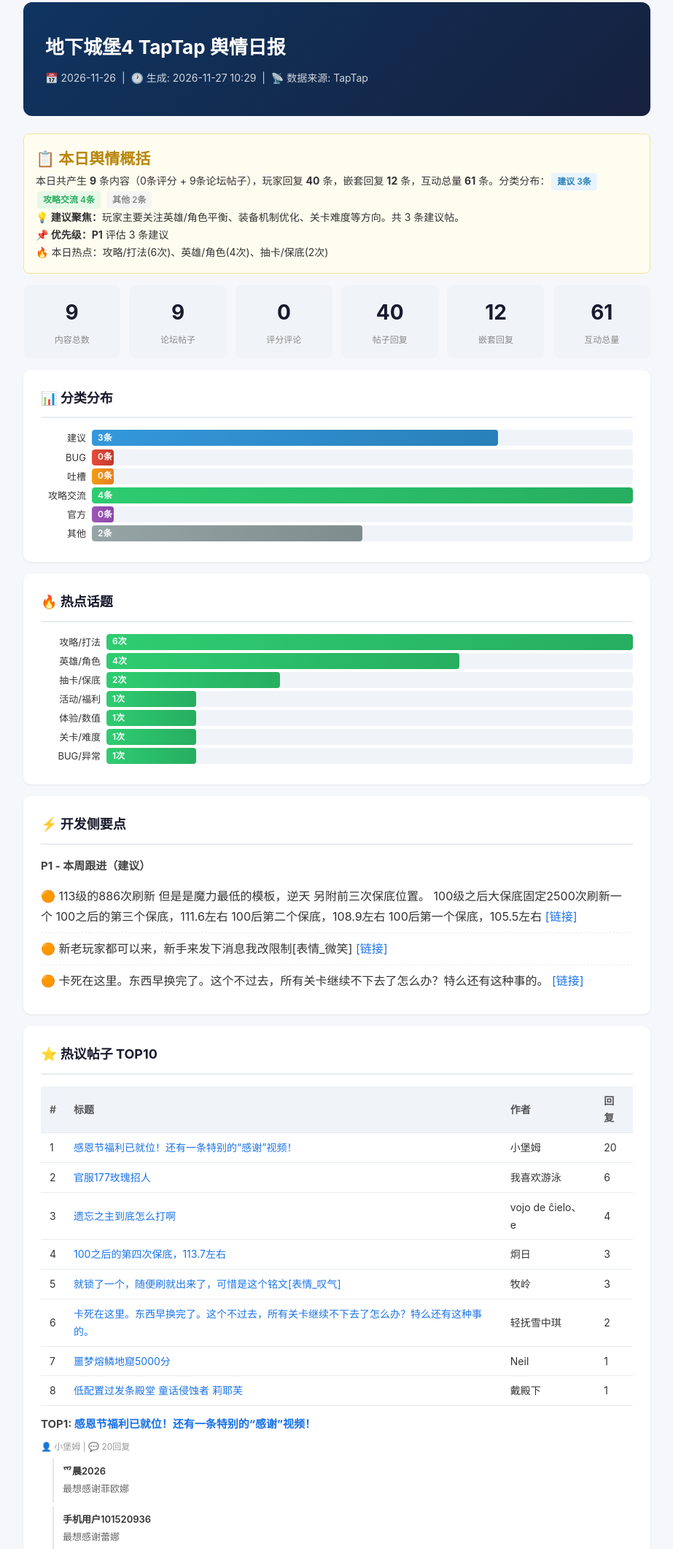
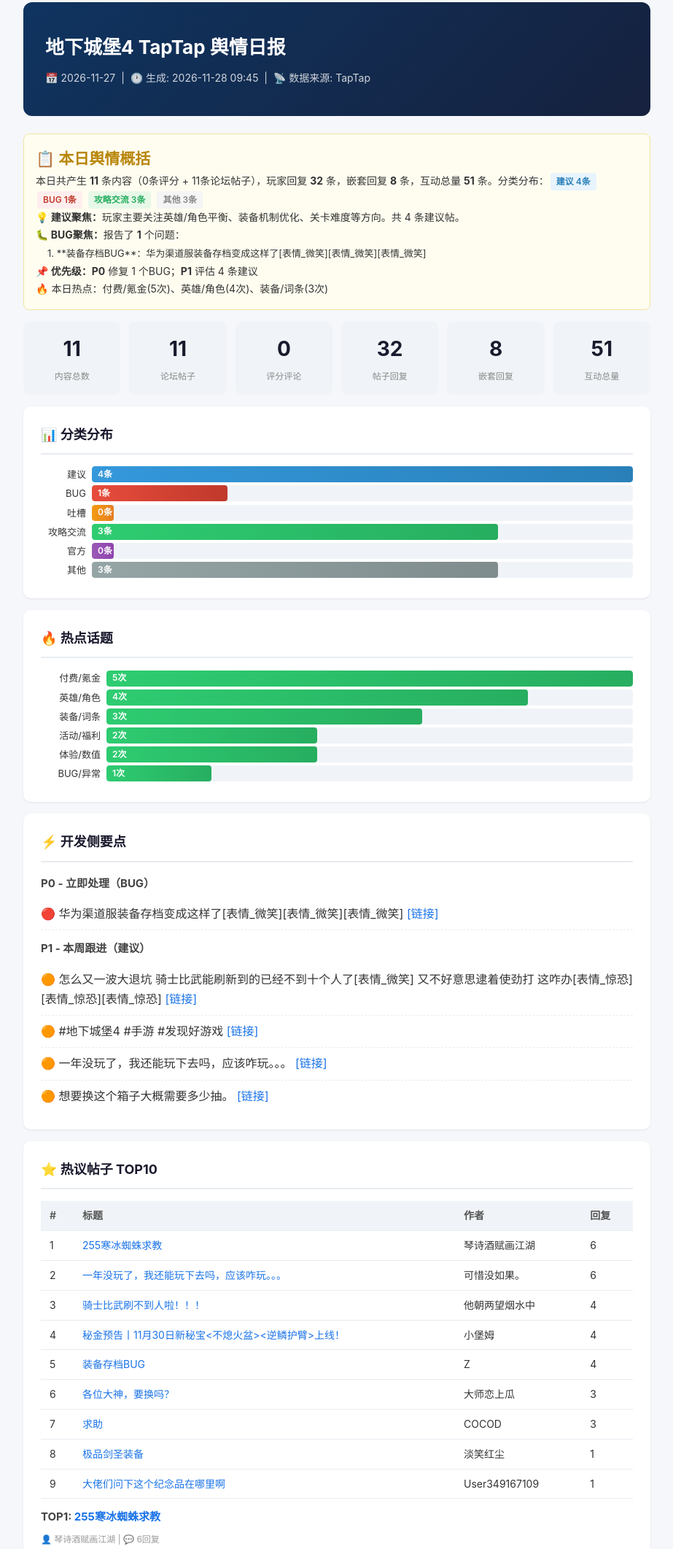
Before and after one commit to linyy663/dungeon4-monitor, a plain HTML site: page daily/index.html in a window 1280 px wide. Shown: the part 17-2140 px from the top of the page at 73% size, without its empty margins (178-1101 px from the left). Drawn offline with Linux system fonts and the light colour scheme.

Commit message:
deploy: 6bda1e94da36c2d338b74b09e0cc7ae26ed8d3a9

```diff
--- a/daily/index.html
+++ b/daily/index.html
@@ -3,7 +3,7 @@
 <head>
 <meta charset="utf-8">
 <meta name="viewport" content="width=device-width,initial-scale=1">
-<title>地下城堡4 TapTap舆情日报 2026-11-26</title>
+<title>地下城堡4 TapTap舆情日报 2026-11-27</title>
 <style>
 *{margin:0;padding:0;box-sizing:border-box}
 body{font-family:-apple-system,BlinkMacSystemFont,"Segoe UI",Roboto,sans-serif;background:#f5f7fa;color:#333;line-height:1.7}
@@ -66,105 +66,108 @@ a:hover{text-decoration:underline}
 <div class="container">
 <div class="header" style="background:linear-gradient(135deg,#0f3460,#16213e)">
 <h1>地下城堡4 TapTap 舆情日报</h1>
-<div class="meta">📅 2026-11-26 &nbsp;|&nbsp; 🕐 生成: 2026-11-27 10:29 &nbsp;|&nbsp; 📡 数据来源: TapTap</div>
+<div class="meta">📅 2026-11-27 &nbsp;|&nbsp; 🕐 生成: 2026-11-28 09:45 &nbsp;|&nbsp; 📡 数据来源: TapTap</div>
 </div>
 <div class="summary-box"><h2>📋 本日舆情概括</h2>
-<p>本日共产生 <strong>9</strong> 条内容（0条评分 + 9条论坛帖子），玩家回复 <strong>40</strong> 条，嵌套回复 <strong>12</strong> 条，互动总量 <strong>61</strong> 条。分类分布：<span class="tag tag-suggest">建议 3条</span> <span class="tag tag-guide">攻略交流 4条</span> <span class="tag tag-other">其他 2条</span></p>
-<p><strong>💡 建议聚焦：</strong>玩家主要关注英雄/角色平衡、装备机制优化、关卡难度等方向。共 3 条建议帖。</p>
-<p><strong>📌 优先级：</strong><strong>P1</strong> 评估 3 条建议</p>
-<p>🔥 本日热点：攻略/打法(6次)、英雄/角色(4次)、抽卡/保底(2次)</p>
+<p>本日共产生 <strong>11</strong> 条内容（0条评分 + 11条论坛帖子），玩家回复 <strong>32</strong> 条，嵌套回复 <strong>8</strong> 条，互动总量 <strong>51</strong> 条。分类分布：<span class="tag tag-suggest">建议 4条</span> <span class="tag tag-bug">BUG 1条</span> <span class="tag tag-guide">攻略交流 3条</span> <span class="tag tag-other">其他 3条</span></p>
+<p><strong>💡 建议聚焦：</strong>玩家主要关注英雄/角色平衡、装备机制优化、关卡难度等方向。共 4 条建议帖。</p>
+<p><strong>🐛 BUG聚焦：</strong>报告了 <strong>1</strong> 个问题：</p>
+<p style="margin:2px 0 2px 16px;font-size:13px">1. **装备存档BUG**：华为渠道服装备存档变成这样了[表情_微笑][表情_微笑][表情_微笑]</p>
+<p><strong>📌 优先级：</strong><strong>P0</strong> 修复 1 个BUG；<strong>P1</strong> 评估 4 条建议</p>
+<p>🔥 本日热点：付费/氪金(5次)、英雄/角色(4次)、装备/词条(3次)</p>
 </div>
 <div class="stats-grid">
-<div class="stat-box"><div class="num">9</div><div class="label">内容总数</div></div>
-<div class="stat-box"><div class="num">9</div><div class="label">论坛帖子</div></div>
+<div class="stat-box"><div class="num">11</div><div class="label">内容总数</div></div>
+<div class="stat-box"><div class="num">11</div><div class="label">论坛帖子</div></div>
 <div class="stat-box"><div class="num">0</div><div class="label">评分评论</div></div>
-<div class="stat-box"><div class="num">40</div><div class="label">帖子回复</div></div>
-<div class="stat-box"><div class="num">12</div><div class="label">嵌套回复</div></div>
-<div class="stat-box"><div class="num">61</div><div class="label">互动总量</div></div>
+<div class="stat-box"><div class="num">32</div><div class="label">帖子回复</div></div>
+<div class="stat-box"><div class="num">8</div><div class="label">嵌套回复</div></div>
+<div class="stat-box"><div class="num">51</div><div class="label">互动总量</div></div>
 </div>
 <div class="card"><h2>📊 分类分布</h2>
-<div class="bar-chart"><div class="bar-label">建议</div><div class="bar-track"><div class="bar-fill bar-suggest" style="width:75%">3条</div></div></div>
-<div class="bar-chart"><div class="bar-label">BUG</div><div class="bar-track"><div class="bar-fill bar-bug" style="width:0%">0条</div></div></div>
+<div class="bar-chart"><div class="bar-label">建议</div><div class="bar-track"><div class="bar-fill bar-suggest" style="width:100%">4条</div></div></div>
+<div class="bar-chart"><div class="bar-label">BUG</div><div class="bar-track"><div class="bar-fill bar-bug" style="width:25%">1条</div></div></div>
 <div class="bar-chart"><div class="bar-label">吐槽</div><div class="bar-track"><div class="bar-fill bar-complain" style="width:0%">0条</div></div></div>
-<div class="bar-chart"><div class="bar-label">攻略交流</div><div class="bar-track"><div class="bar-fill bar-guide" style="width:100%">4条</div></div></div>
+<div class="bar-chart"><div class="bar-label">攻略交流</div><div class="bar-track"><div class="bar-fill bar-guide" style="width:75%">3条</div></div></div>
 <div class="bar-chart"><div class="bar-label">官方</div><div class="bar-track"><div class="bar-fill bar-official" style="width:0%">0条</div></div></div>
-<div class="bar-chart"><div class="bar-label">其他</div><div class="bar-track"><div class="bar-fill bar-other" style="width:50%">2条</div></div></div>
+<div class="bar-chart"><div class="bar-label">其他</div><div class="bar-track"><div class="bar-fill bar-other" style="width:75%">3条</div></div></div>
 </div>
 <div class="card"><h2>🔥 热点话题</h2>
-<div class="bar-chart"><div class="bar-label" style="width:90px">攻略/打法</div><div class="bar-track"><div class="bar-fill bar-guide" style="width:100%">6次</div></div></div>
-<div class="bar-chart"><div class="bar-label" style="width:90px">英雄/角色</div><div class="bar-track"><div class="bar-fill bar-guide" style="width:67%">4次</div></div></div>
-<div class="bar-chart"><div class="bar-label" style="width:90px">抽卡/保底</div><div class="bar-track"><div class="bar-fill bar-guide" style="width:33%">2次</div></div></div>
-<div class="bar-chart"><div class="bar-label" style="width:90px">活动/福利</div><div class="bar-track"><div class="bar-fill bar-guide" style="width:17%">1次</div></div></div>
-<div class="bar-chart"><div class="bar-label" style="width:90px">体验/数值</div><div class="bar-track"><div class="bar-fill bar-guide" style="width:17%">1次</div></div></div>
-<div class="bar-chart"><div class="bar-label" style="width:90px">关卡/难度</div><div class="bar-track"><div class="bar-fill bar-guide" style="width:17%">1次</div></div></div>
-<div class="bar-chart"><div class="bar-label" style="width:90px">BUG/异常</div><div class="bar-track"><div class="bar-fill bar-guide" style="width:17%">1次</div></div></div>
+<div class="bar-chart"><div class="bar-label" style="width:90px">付费/氪金</div><div class="bar-track"><div class="bar-fill bar-guide" style="width:100%">5次</div></div></div>
+<div class="bar-chart"><div class="bar-label" style="width:90px">英雄/角色</div><div class="bar-track"><div class="bar-fill bar-guide" style="width:80%">4次</div></div></div>
+<div class="bar-chart"><div class="bar-label" style="width:90px">装备/词条</div><div class="bar-track"><div class="bar-fill bar-guide" style="width:60%">3次</div></div></div>
+<div class="bar-chart"><div class="bar-label" style="width:90px">活动/福利</div><div class="bar-track"><div class="bar-fill bar-guide" style="width:40%">2次</div></div></div>
+<div class="bar-chart"><div class="bar-label" style="width:90px">体验/数值</div><div class="bar-track"><div class="bar-fill bar-guide" style="width:40%">2次</div></div></div>
+<div class="bar-chart"><div class="bar-label" style="width:90px">BUG/异常</div><div class="bar-track"><div class="bar-fill bar-guide" style="width:20%">1次</div></div></div>
 </div>
 <div class="card"><h2>⚡ 开发侧要点</h2>
+<h3 class="p0">P0 - 立即处理（BUG）</h3>
+<div class="priority-item">🔴 华为渠道服装备存档变成这样了[表情_微笑][表情_微笑][表情_微笑]
+ <a href="https://www.taptap.cn/moment/875348765328804043" target="_blank">[链接]</a>
+</div>
 <h3 class="p1">P1 - 本周跟进（建议）</h3>
-<div class="priority-item">🟠 113级的886次刷新
-但是是魔力最低的模板，逆天
-另附前三次保底位置。
-100级之后大保底固定2500次刷新一个
-100之后的第三个保底，111.6左右
-100后第二个保底，108.9左右
-100后第一个保底，105.5左右
- <a href="https://www.taptap.cn/moment/875058486461860969" target="_blank">[链接]</a>
+<div class="priority-item">🟠 怎么又一波大退坑 骑士比武能刷新到的已经不到十个人了[表情_微笑]
+又不好意思逮着使劲打 这咋办[表情_惊恐][表情_惊恐][表情_惊恐]
+ <a href="https://www.taptap.cn/moment/875458257802494288" target="_blank">[链接]</a>
 </div>
-<div class="priority-item">🟠 新老玩家都可以来，新手来发下消息我改限制[表情_微笑]
- <a href="https://www.taptap.cn/moment/874877908278051834" target="_blank">[链接]</a>
+<div class="priority-item">🟠 #地下城堡4 #手游 #发现好游戏
+ <a href="https://www.taptap.cn/moment/875440066107803395" target="_blank">[链接]</a>
 </div>
-<div class="priority-item">🟠 卡死在这里。东西早换完了。这个不过去，所有关卡继续不下去了怎么办？特么还有这种事的。
- <a href="https://www.taptap.cn/moment/874864825442763905" target="_blank">[链接]</a>
+<div class="priority-item">🟠 一年没玩了，我还能玩下去吗，应该咋玩。。。
+ <a href="https://www.taptap.cn/moment/875318161119905386" target="_blank">[链接]</a>
+</div>
+<div class="priority-item">🟠 想要换这个箱子大概需要多少抽。
+ <a href="https://www.taptap.cn/moment/875269309402712407" target="_blank">[链接]</a>
 </div>
 </div>
 <div class="card"><h2>⭐ 热议帖子 TOP10</h2><table><tr><th>#</th><th>标题</th><th>作者</th><th>回复</th></tr>
-<tr><td>1</td><td><a href="https://www.taptap.cn/moment/875059712289147047" target="_blank">感恩节福利已就位！还有一条特别的“感谢”视频！</a></td><td>小堡姆</td><td>20</td></tr>
-<tr><td>2</td><td><a href="https://www.taptap.cn/moment/874877908278051834" target="_blank">官服177玫瑰招人</a></td><td>我喜欢游泳</td><td>6</td></tr>
-<tr><td>3</td><td><a href="https://www.taptap.cn/moment/874858099633031553" target="_blank">遗忘之主到底怎么打啊</a></td><td>vojo de ĉielo、e</td><td>4</td></tr>
-<tr><td>4</td><td><a href="https://www.taptap.cn/moment/875058486461860969" target="_blank">100之后的第四次保底，113.7左右</a></td><td>炯日</td><td>3</td></tr>
-<tr><td>5</td><td><a href="https://www.taptap.cn/moment/875054263368158287" target="_blank">就锁了一个，随便刷就出来了，可惜是这个铭文[表情_叹气]</a></td><td>牧岭</td><td>3</td></tr>
-<tr><td>6</td><td><a href="https://www.taptap.cn/moment/874864825442763905" target="_blank">卡死在这里。东西早换完了。这个不过去，所有关卡继续不下去了怎么办？特么还有这种事的。</a></td><td>轻抚雪中琪</td><td>2</td></tr>
-<tr><td>7</td><td><a href="https://www.taptap.cn/moment/875154479014477835" target="_blank">噩梦熔鳞地窟5000分</a></td><td>Neil</td><td>1</td></tr>
-<tr><td>8</td><td><a href="https://www.taptap.cn/moment/875010495118053002" target="_blank">低配置过发条殿堂 童话侵蚀者 莉耶芙</a></td><td>戴殿下</td><td>1</td></tr>
+<tr><td>1</td><td><a href="https://www.taptap.cn/moment/875321078375776928" target="_blank">255寒冰蜘蛛求教</a></td><td>琴诗酒赋画江湖</td><td>6</td></tr>
+<tr><td>2</td><td><a href="https://www.taptap.cn/moment/875318161119905386" target="_blank">一年没玩了，我还能玩下去吗，应该咋玩。。。</a></td><td>可惜没如果。</td><td>6</td></tr>
+<tr><td>3</td><td><a href="https://www.taptap.cn/moment/875458257802494288" target="_blank">骑士比武刷不到人啦！！！</a></td><td>他朝两望烟水中</td><td>4</td></tr>
+<tr><td>4</td><td><a href="https://www.taptap.cn/moment/875440066107803395" target="_blank">秘金预告丨11月30日新秘宝<不熄火盆><逆鳞护臂>上线！</a></td><td>小堡姆</td><td>4</td></tr>
+<tr><td>5</td><td><a href="https://www.taptap.cn/moment/875348765328804043" target="_blank">装备存档BUG</a></td><td>Z</td><td>4</td></tr>
+<tr><td>6</td><td><a href="https://www.taptap.cn/moment/875380768275170239" target="_blank">各位大神，要换吗？</a></td><td>大师恋上瓜</td><td>3</td></tr>
+<tr><td>7</td><td><a href="https://www.taptap.cn/moment/875269309402712407" target="_blank">求助</a></td><td>COCOD</td><td>3</td></tr>
+<tr><td>8</td><td><a href="https://www.taptap.cn/moment/875484037777457884" target="_blank">极品剑圣装备</a></td><td>淡笑红尘</td><td>1</td></tr>
+<tr><td>9</td><td><a href="https://www.taptap.cn/moment/875197044363365052" target="_blank">大佬们问下这个纪念品在哪里啊</a></td><td>User349167109</td><td>1</td></tr>
 </table>
-<h3>TOP1: <a href="https://www.taptap.cn/moment/875059712289147047" target="_blank">感恩节福利已就位！还有一条特别的“感谢”视频！</a></h3>
-<div class="item-meta">👤 小堡姆  |  💬 20回复</div>
-<div class="comment-thread"><div class="comment-user">爫晨2026</div><div class="comment-text">最想感谢菲欧娜 </div>
+<h3>TOP1: <a href="https://www.taptap.cn/moment/875321078375776928" target="_blank">255寒冰蜘蛛求教</a></h3>
+<div class="item-meta">👤 琴诗酒赋画江湖  |  💬 6回复</div>
+<div class="comment-thread"><div class="comment-user">琴诗酒赋画江湖</div><div class="comment-text">菲欧娜临死前躺在床上说，赛拉菲妮她是个外行</div>
 </div>
-<div class="comment-thread"><div class="comment-user">手机用户101520936</div><div class="comment-text">最想感谢蕾娜</div>
+<div class="comment-thread"><div class="comment-user">琴诗酒赋画江湖</div><div class="comment-text">喜大普奔，最终放弃了剑圣，还是菲欧娜抗住了所有</div>
 </div>
-<div class="comment-thread"><div class="comment-user">巴巴</div><div class="comment-text">最想“感谢”蕾娜</div>
+<div class="comment-thread"><div class="comment-user">琴诗酒赋画江湖</div><div class="comment-text">已气急败坏</div>
 </div>
-<h3>TOP2: <a href="https://www.taptap.cn/moment/874877908278051834" target="_blank">官服177玫瑰招人</a></h3>
-<div class="item-meta">👤 我喜欢游泳  |  💬 6回复</div>
-<div class="comment-thread"><div class="comment-user">ζั̯̯̯͡๏̯͡๏)Pupp</div><div class="comment-text">我也要入会</div>
-<div class="comment-thread"><div class="comment-user">↳ 我喜欢游泳</div><div class="comment-text">来，申请就行</div></div>
+<h3>TOP2: <a href="https://www.taptap.cn/moment/875318161119905386" target="_blank">一年没玩了，我还能玩下去吗，应该咋玩。。。</a></h3>
+<div class="item-meta">👤 可惜没如果。  |  💬 6回复</div>
+<div class="comment-thread"><div class="comment-user">北辰夜</div><div class="comment-text">活人跑路很多了，尤其是氪佬</div>
 </div>
-<div class="comment-thread"><div class="comment-user">手机用户57389039</div><div class="comment-text">有空打两把已申请 通过一下</div>
+<div class="comment-thread"><div class="comment-user">可惜没如果。</div><div class="comment-text">怎么提高威力了，走之前6.8现在还是6.8图都推不动啊</div>
 </div>
-<div class="comment-thread"><div class="comment-user">手机用户57389039</div><div class="comment-text">已申请</div>
-<div class="comment-thread"><div class="comment-user">↳ 我喜欢游泳</div><div class="comment-text">没看到啊</div></div>
-<div class="comment-thread"><div class="comment-user">↳ 手机用户57389039</div><div class="comment-text">已进</div></div>
+<div class="comment-thread"><div class="comment-user">九耀</div><div class="comment-text">18章就是微氪终点</div>
 </div>
-<h3>TOP3: <a href="https://www.taptap.cn/moment/874858099633031553" target="_blank">遗忘之主到底怎么打啊</a></h3>
-<div class="item-meta">👤 vojo de ĉielo、e  |  💬 4回复</div>
-<div class="comment-thread"><div class="comment-user">牧岭</div><div class="comment-text">银夜柯女莫拉这些也可以考虑搭配一下，大佬的有些攻略得调整一些才适合自己</div>
+<h3>TOP3: <a href="https://www.taptap.cn/moment/875458257802494288" target="_blank">骑士比武刷不到人啦！！！</a></h3>
+<div class="item-meta">👤 他朝两望烟水中  |  💬 4回复</div>
+<div class="comment-thread"><div class="comment-user">琴诗酒赋画江湖</div><div class="comment-text">我怀疑堡4是不是比堡2人还少</div>
 </div>
-<div class="comment-thread"><div class="comment-user">小鱼and小于</div><div class="comment-text">这个只能凹开局还有两次点名不要点到关键角色身上</div>
+<div class="comment-thread"><div class="comment-user">薯片一号</div><div class="comment-text">上分就更新的四点打人机，其余时间我都是每天送五把</div>
 </div>
-<div class="comment-thread"><div class="comment-user">萌虎下山</div><div class="comment-text">这个是以前的攻略站位，没有带熊女的，开局挂墓碑或者正面的矮子就可以</div>
+<div class="comment-thread"><div class="comment-user">杂技演员s3</div><div class="comment-text">周一四点打机器人</div>
 </div>
 </div>
-<div class="card"><h2>📋 本日全部论坛帖子 (9条)</h2>
-<div class="item-row"><span class="tag tag-other">其他</span> <span class="item-title"><a href="https://www.taptap.cn/moment/875154479014477835" target="_blank">1. 噩梦熔鳞地窟5000分</a></span> <span class="item-meta">👤 Neil  💬 1回复</span></div>
-<div class="item-row"><span class="tag tag-guide">攻略交流</span> <span class="item-title"><a href="https://www.taptap.cn/moment/875149909664203803" target="_blank">2. 低配过发条殿堂 傀儡审判官 莉娜</a></span> <span class="item-meta">👤 戴殿下  💬 0回复</span></div>
-<div class="item-row"><span class="tag tag-guide">攻略交流</span> <span class="item-title"><a href="https://www.taptap.cn/moment/875059712289147047" target="_blank">3. 感恩节福利已就位！还有一条特别的“感谢”视频！</a></span> <span class="item-meta">👤 小堡姆  💬 20回复</span></div>
-<div class="item-row"><span class="tag tag-suggest">建议</span> <span class="item-title"><a href="https://www.taptap.cn/moment/875058486461860969" target="_blank">4. 100之后的第四次保底，113.7左右</a></span> <span class="item-meta">👤 炯日  💬 3回复</span></div>
-<div class="item-row"><span class="tag tag-other">其他</span> <span class="item-title"><a href="https://www.taptap.cn/moment/875054263368158287" target="_blank">5. 就锁了一个，随便刷就出来了，可惜是这个铭文[表情_叹气]</a></span> <span class="item-meta">👤 牧岭  💬 3回复</span></div>
-<div class="item-row"><span class="tag tag-guide">攻略交流</span> <span class="item-title"><a href="https://www.taptap.cn/moment/875010495118053002" target="_blank">6. 低配置过发条殿堂 童话侵蚀者 莉耶芙</a></span> <span class="item-meta">👤 戴殿下  💬 1回复</span></div>
-<div class="item-row"><span class="tag tag-suggest">建议</span> <span class="item-title"><a href="https://www.taptap.cn/moment/874877908278051834" target="_blank">7. 官服177玫瑰招人</a></span> <span class="item-meta">👤 我喜欢游泳  💬 6回复</span></div>
-<div class="item-row"><span class="tag tag-suggest">建议</span> <span class="item-title"><a href="https://www.taptap.cn/moment/874864825442763905" target="_blank">8. 卡死在这里。东西早换完了。这个不过去，所有关卡继续不下去了怎么办？特么还有这种事的。</a></span> <span class="item-meta">👤 轻抚雪中琪  💬 2回复</span></div>
-<div class="item-row"><span class="tag tag-guide">攻略交流</span> <span class="item-title"><a href="https://www.taptap.cn/moment/874858099633031553" target="_blank">9. 遗忘之主到底怎么打啊</a></span> <span class="item-meta">👤 vojo de ĉielo、e  💬 4回复</span></div>
+<div class="card"><h2>📋 本日全部论坛帖子 (11条)</h2>
+<div class="item-row"><span class="tag tag-guide">攻略交流</span> <span class="item-title"><a href="https://www.taptap.cn/moment/875518586720880851" target="_blank">1. 远程7.3过巨龙之路</a></span> <span class="item-meta">👤 道无涯  💬 0回复</span></div>
+<div class="item-row"><span class="tag tag-other">其他</span> <span class="item-title"><a href="https://www.taptap.cn/moment/875496620865620817" target="_blank">2. 20章典狱长密藏：咒术（4书）</a></span> <span class="item-meta">👤 小鱼and小于  💬 0回复</span></div>
+<div class="item-row"><span class="tag tag-other">其他</span> <span class="item-title"><a href="https://www.taptap.cn/moment/875484037777457884" target="_blank">3. 极品剑圣装备</a></span> <span class="item-meta">👤 淡笑红尘  💬 1回复</span></div>
+<div class="item-row"><span class="tag tag-suggest">建议</span> <span class="item-title"><a href="https://www.taptap.cn/moment/875458257802494288" target="_blank">4. 骑士比武刷不到人啦！！！</a></span> <span class="item-meta">👤 他朝两望烟水中  💬 4回复</span></div>
+<div class="item-row"><span class="tag tag-suggest">建议</span> <span class="item-title"><a href="https://www.taptap.cn/moment/875440066107803395" target="_blank">5. 秘金预告丨11月30日新秘宝<不熄火盆><逆鳞护臂>上线！</a></span> <span class="item-meta">👤 小堡姆  💬 4回复</span></div>
+<div class="item-row"><span class="tag tag-other">其他</span> <span class="item-title"><a href="https://www.taptap.cn/moment/875380768275170239" target="_blank">6. 各位大神，要换吗？</a></span> <span class="item-meta">👤 大师恋上瓜  💬 3回复</span></div>
+<div class="item-row"><span class="tag tag-bug">BUG</span> <span class="item-title"><a href="https://www.taptap.cn/moment/875348765328804043" target="_blank">7. 装备存档BUG</a></span> <span class="item-meta">👤 Z  💬 4回复</span></div>
+<div class="item-row"><span class="tag tag-guide">攻略交流</span> <span class="item-title"><a href="https://www.taptap.cn/moment/875321078375776928" target="_blank">8. 255寒冰蜘蛛求教</a></span> <span class="item-meta">👤 琴诗酒赋画江湖  💬 6回复</span></div>
+<div class="item-row"><span class="tag tag-suggest">建议</span> <span class="item-title"><a href="https://www.taptap.cn/moment/875318161119905386" target="_blank">9. 一年没玩了，我还能玩下去吗，应该咋玩。。。</a></span> <span class="item-meta">👤 可惜没如果。  💬 6回复</span></div>
+<div class="item-row"><span class="tag tag-suggest">建议</span> <span class="item-title"><a href="https://www.taptap.cn/moment/875269309402712407" target="_blank">10. 求助</a></span> <span class="item-meta">👤 COCOD  💬 3回复</span></div>
+<div class="item-row"><span class="tag tag-guide">攻略交流</span> <span class="item-title"><a href="https://www.taptap.cn/moment/875197044363365052" target="_blank">11. 大佬们问下这个纪念品在哪里啊</a></span> <span class="item-meta">👤 User349167109  💬 1回复</span></div>
 </div>
-<div class="footer">日报由 TapTap 舆情监控系统自动生成 | 2026-11-26 | 2026-11-27 10:29</div>
+<div class="footer">日报由 TapTap 舆情监控系统自动生成 | 2026-11-27 | 2026-11-28 09:45</div>
 </div></body></html>
```
Also changed, not shown: dungeon4/daily/index.html (+74 -71 lines), index.html (+1 -1 lines).
